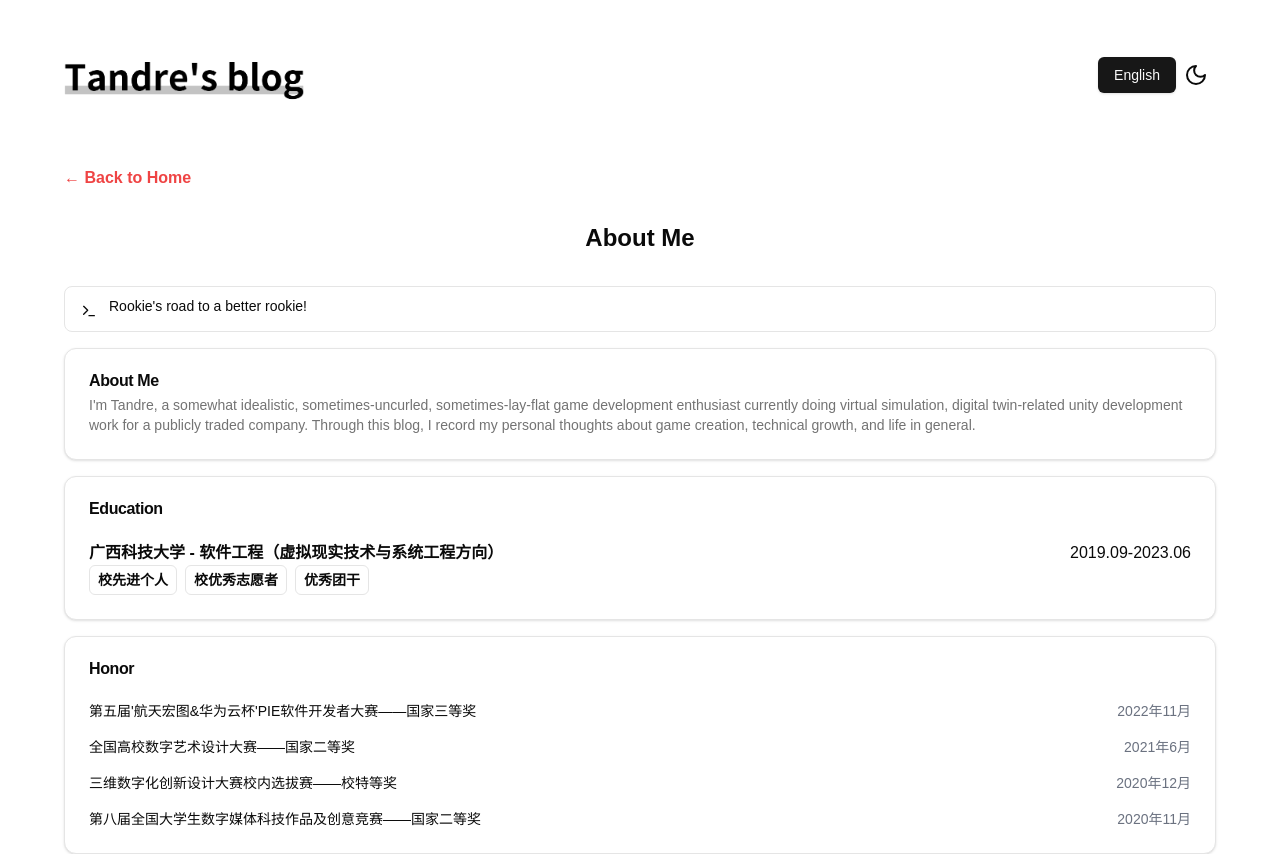
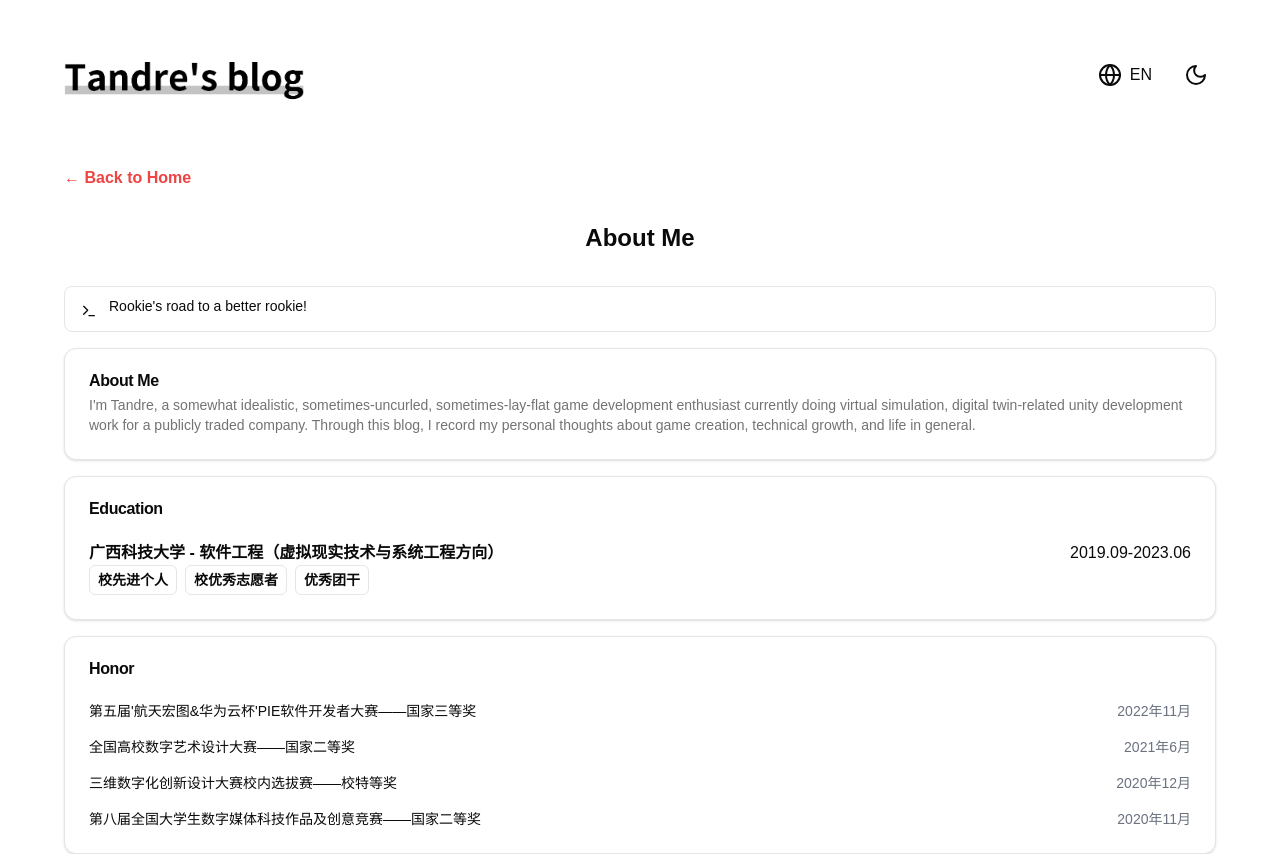
Before and after one commit to Tandre-Z/tandre-z.github.io, a Next.js app: page /en/about in a window 1280 px wide. Shown: the top 854 px of the page. Built offline with nearby package versions, Linux system fonts and the light colour scheme.

Commit message:
Refactor language switcher UI with icon and improved accessibility

```diff
--- a/src/components/Header.tsx
+++ b/src/components/Header.tsx
@@ -32,7 +32,7 @@ const Header = ({ lang }: { lang: string }) => {
                 className="h-auto max-h-[150px] w-auto"
                 priority
             />
-            <div className="flex items-center">
+            <div className="flex items-center space-x-4">
                 <LanguageSwitcher currentLang={lang} />
                 <ThemeToggle />
             </div>
--- a/src/components/LanguageSwitcher.tsx
+++ b/src/components/LanguageSwitcher.tsx
@@ -2,7 +2,7 @@
 
 import { useRouter, usePathname } from "next/navigation";
 import { DropdownMenu, DropdownMenuTrigger, DropdownMenuContent, DropdownMenuItem } from "@/components/ui/dropdown-menu";
-import { Button } from "@/components/ui/button";
+import { Globe } from "lucide-react";
 
 const LanguageSwitcher = ({ currentLang }: { currentLang: string }) => {
     const router = useRouter();
@@ -24,9 +24,15 @@ const LanguageSwitcher = ({ currentLang }: { currentLang: string }) => {
     return (
         <DropdownMenu>
             <DropdownMenuTrigger asChild>
-                <Button aria-label="切换语言">
-                    {currentLang === 'zh' ? '中文' : 'English'}
-                </Button>
+                <button
+                    className="flex items-center rounded-full p-2 transition-colors hover:bg-accent"
+                    aria-label="切换语言"
+                    role="button"
+                    tabIndex={0}
+                >
+                    <Globe className="h-6 w-6" />
+                    <span className="ml-2">{currentLang.toUpperCase()}</span>
+                </button>
             </DropdownMenuTrigger>
             <DropdownMenuContent>
                 <DropdownMenuItem onClick={() => handleLanguageChange('zh')} aria-label="切换到中文">
@@ -35,6 +41,7 @@ const LanguageSwitcher = ({ currentLang }: { currentLang: string }) => {
                 <DropdownMenuItem onClick={() => handleLanguageChange('en')} aria-label="Switch to English">
                     English
                 </DropdownMenuItem>
+                {/* 可以在这里添加更多语言选项 */}
             </DropdownMenuContent>
         </DropdownMenu>
     );
```
